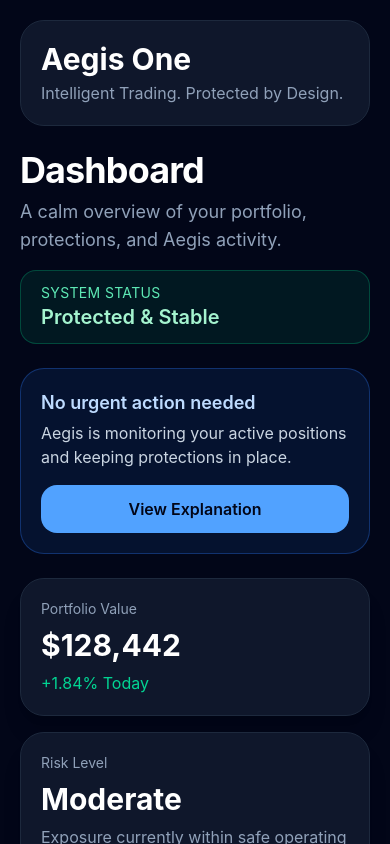
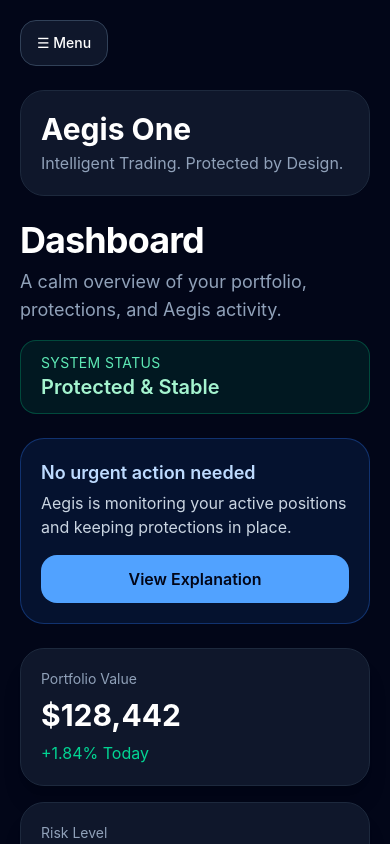
Before and after one commit to aegisoneai/AegisApp, a React (Vite) app: page / in a window 390 px wide. Shown: the top 844 px of the page. Built offline with nearby package versions, Linux system fonts and the light colour scheme.

Commit message:
Add mobile navigation and responsive sidebar behavior

```diff
--- a/src/App.jsx
+++ b/src/App.jsx
@@ -2,6 +2,8 @@ import { useState } from "react"
 
 export default function AegisDashboardConcept() {
   const [activeView, setActiveView] = useState("Dashboard")
+  const [mobileMenuOpen, setMobileMenuOpen] = useState(false)
+
   const portfolioSummary = {
     totalPositions: 20,
     displayedPositions: 3,
@@ -185,7 +187,14 @@ export default function AegisDashboardConcept() {
   return (
     <div className="min-h-screen bg-slate-950 text-white flex">
       {/* Sidebar */}
-      <aside className="hidden lg:flex w-72 border-r border-slate-800 bg-slate-950/95 p-6 flex-col justify-between">
+      {mobileMenuOpen && (
+        <button
+          className="fixed inset-0 bg-black/60 z-40 lg:hidden"
+          onClick={() => setMobileMenuOpen(false)}
+          aria-label="Close menu"
+        />
+      )}
+      <aside className={`${mobileMenuOpen ? 'flex' : 'hidden'} lg:flex w-72 border-r border-slate-800 bg-slate-950/95 p-6 flex-col justify-between fixed lg:relative z-50 h-full`}>
         <div>
           <div className="mb-10">
             <div className="text-2xl font-bold tracking-tight">Aegis One</div>
@@ -198,7 +207,10 @@ export default function AegisDashboardConcept() {
             {navItems.map((item) => (
               <button
                 key={item}
-                onClick={() => setActiveView(item)}
+                onClick={() => {
+                  setActiveView(item)
+                  setMobileMenuOpen(false)
+                }}
                 className={`w-full text-left px-4 py-3 rounded-2xl transition ${
                   item === activeView
                     ? "bg-white text-slate-950 font-semibold"
@@ -226,6 +238,16 @@ export default function AegisDashboardConcept() {
 
       {/* Main Content */}
       <main className="flex-1 p-5 md:p-8 overflow-y-auto">
+
+        <div className="lg:hidden mb-6">
+          <button
+            onClick={() => setMobileMenuOpen(!mobileMenuOpen)}
+            className="bg-slate-900 border border-slate-700 px-4 py-3 rounded-2xl text-sm font-medium hover:bg-slate-800 transition"
+          >
+            ☰ Menu
+          </button>
+        </div>
+
         {activeView === "Research" ? (
           <div className="max-w-7xl mx-auto space-y-6">
             <div className="flex flex-col xl:flex-row xl:items-center xl:justify-between gap-4">
--- a/vite.config.js
+++ b/vite.config.js
@@ -4,4 +4,5 @@ import tailwindcss from '@tailwindcss/vite'
 
 export default defineConfig({
   plugins: [react(), tailwindcss()],
+  base: '/app-preview/',
 })
```
Also changed, not shown: 1 other file (tests, documents, lock files or other folders).
